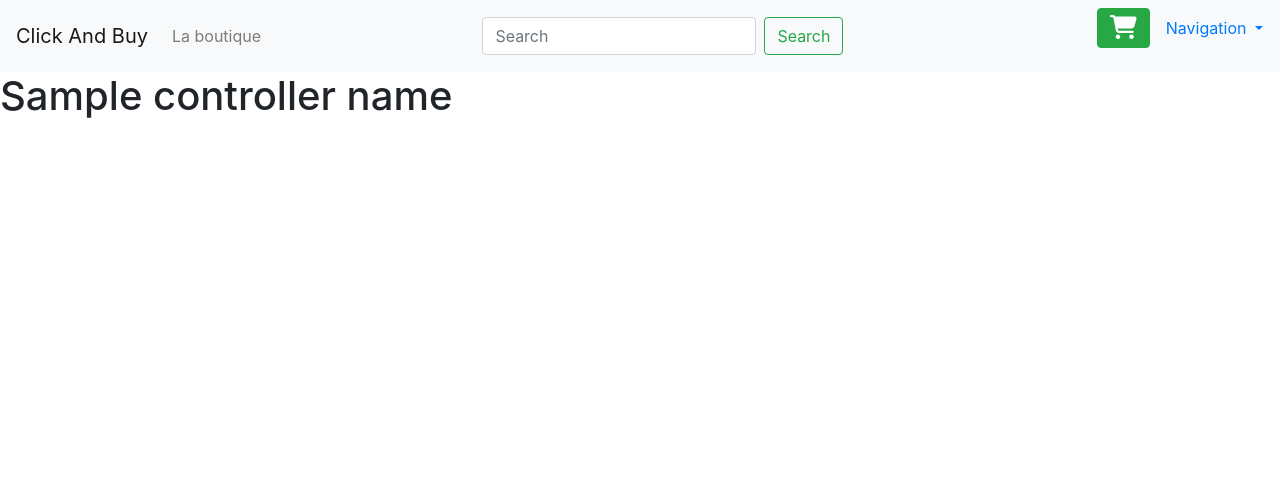
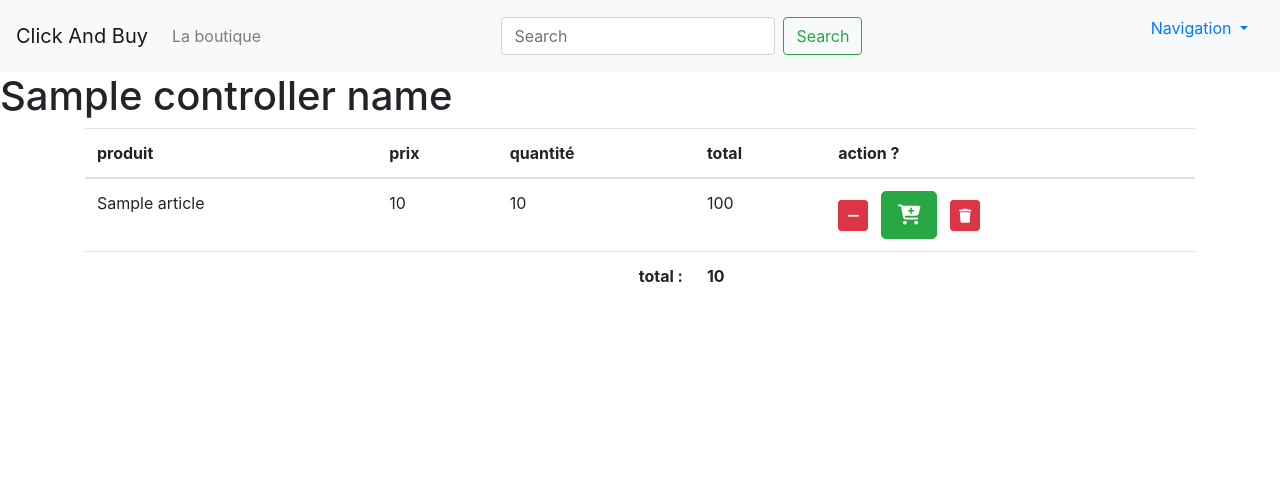
Before and after one commit to benaor/Ecommerce-symfony, a Symfony app: template templates/cart/cart.html.twig in a window 1280 px wide. Shown: the top 481 px of the page. Run offline with Twig, Linux system fonts and the light colour scheme; the template is opened without the code that fills it: most values are stand-ins (such as "Sample title", 1, 10 or a date in 2020); some libraries are stand-ins or nearby versions.

Commit message:
Add and remove articles in Cart

```diff
--- a/templates/base.html.twig
+++ b/templates/base.html.twig
@@ -1,29 +1,40 @@
 <!DOCTYPE html>
-<html>
+<html lang="fr">
+
 	<head>
-		<link rel="stylesheet" href="https://stackpath.bootstrapcdn.com/bootstrap/4.4.1/css/bootstrap.min.css" integrity="sha384-Vkoo8x4CGsO3+Hhxv8T/Q5PaXtkKtu6ug5TOeNV6gBiFeWPGFN9MuhOf23Q9Ifjh" crossorigin="anonymous">
-		<link rel="stylesheet" href="/css/style.css">
+
+		<meta charset="UTF-8">
+		<meta name="viewport" content="width=device-width, initial-scale=1, shrink-to-fit=no">
+		<meta name="description" content="">
+		<meta name="author" content="">
+
+		<title>
+			{% block title %}Bienvenue
+			{% endblock %}
+		</title>
+
+		{# Bootstrap CDN #}
+		<link
+		rel="stylesheet" href="https://stackpath.bootstrapcdn.com/bootstrap/4.4.1/css/bootstrap.min.css" integrity="sha384-Vkoo8x4CGsO3+Hhxv8T/Q5PaXtkKtu6ug5TOeNV6gBiFeWPGFN9MuhOf23Q9Ifjh" crossorigin="anonymous">
+
+		{# FontAwesome For custom logo and GoogleFont #}
 		<script src="https://kit.fontawesome.com/7c09c4a3ab.js" crossorigin="anonymous"></script>
 
-		<meta charset="UTF-8">
-		<title>
-			{% block title %}Welcome On Click And Buy !
-			{% endblock %}
-		</title>
-		{% block stylesheets %}{% endblock %}
+		{# Custom personnal CSS #}
+		<link rel="stylesheet" href="/css/style.css"> {% block stylesheets %}{% endblock %}
+
 	</head>
+
 		<body>
 			{% include "includes/navbar.html.twig" %}
 
-		<section class="page">
-
-			{% block body %}{% endblock %}
-			{% block javascripts %}{% endblock %}
+			<section class="page"> {% block body %}{% endblock %}{% block javascripts %}{% endblock %}
 
 				</section>
 
 				{% include "includes/footer.html.twig" %}
 
+				{# Bootstrap script #}
 				<script src="https://code.jquery.com/jquery-3.4.1.slim.min.js" integrity="sha384-J6qa4849blE2+poT4WnyKhv5vZF5SrPo0iEjwBvKU7imGFAV0wwj1yYfoRSJoZ+n" crossorigin="anonymous"></script>
 				<script src="https://cdn.jsdelivr.net/npm/popper.js@1.16.0/dist/umd/popper.min.js" integrity="sha384-Q6E9RHvbIyZFJoft+2mJbHaEWldlvI9IOYy5n3zV9zzTtmI3UksdQRVvoxMfooAo" crossorigin="anonymous"></script>
 				<script src="https://stackpath.bootstrapcdn.com/bootstrap/4.4.1/js/bootstrap.min.js" integrity="sha384-wfSDF2E50Y2D1uUdj0O3uMBJnjuUD4Ih7YwaYd1iqfktj0Uod8GCExl3Og8ifwB6" crossorigin="anonymous"></script>
--- a/templates/cart/cart.html.twig
+++ b/templates/cart/cart.html.twig
@@ -1,11 +1,67 @@
 {% extends 'base.html.twig' %}
-
-{% block title %}Hello CartController!{% endblock %}
-
+{% block title %}Hello CartController!
+{% endblock %}
 {% block body %}
 
-    <h1> {{ controller_name }} </h1>
+	<h1>
+		{{ controller_name }}
+	</h1>
+<div class="container">
+	{% if articlesInCart | length > 0 %}
+		<table class="table">
+			<thead>
+				<tr>
+					<th>produit</th>
+					<th>prix</th>
+					<th>quantité</th>
+					<th>total</th>
+					<th>action ?</th>
+				</tr>
+			</thead>
+			<tbody>
+				{% for articleInCart in articlesInCart %}
+				<tr>
+					<td>
+						{{ articleInCart.article.title }}
+					</td>
+					<td>
+						{{ articleInCart.article.price }}
+					</td>
+					<td>
+						{{ articleInCart.quantity }}
+					</td>
+					<td>
+						{{ articleInCart.article.price * articleInCart.quantity }}
+					</td>
+					<td>
+						<a href="{{ path('cart_remove', { 'id': articleInCart.article.id }) }}" class="btn btn-danger btn-sm" role="button">
+							<i class="fas fa-minus"></i>
+						</a>
 
+						<a href="{{ path('cart_add', {'id' : articleInCart.article.id }) }}" class="btn btn-success btn-lg mx-2">
+							<i class="fas fa-cart-plus"></i>
+						</a>
 
+						<a href="{{ path('cart_delete', { 'id': articleInCart.article.id }) }}" class="btn btn-danger btn-sm" role="button">
+							<i class="fas fa-trash"></i>
+						</a>
+					</td>
+				</tr>
+                {% endfor %}
+			</tbody>
+            <tfoot>
+                <tr>
+					<td class="text-right font-weight-bold" colspan="3">total :</td>
+					<td class="font-weight-bold">{{ total }}</td>
+					<td></td>
+				</tr>
+            </tfoot>
 
+		</table>
+	{% else %}
+		<p class="mx-auto text-center">
+			votre panier est vide
+		</p>
+	{% endif %}
+</div>
 {% endblock %}
--- a/templates/includes/navbar.html.twig
+++ b/templates/includes/navbar.html.twig
@@ -16,8 +16,7 @@
 			<button class="btn btn-outline-success my-2 my-sm-0" type="submit">Search</button>
 		</form>
 
-		<ul class="nav-item dropdown ml-auto row">
-			<a href="{{ path('cart') }}" class="btn btn-success" role="button"> <i class="fas fa-shopping-cart fa-xl"></i> </a>
+		<ul class="nav-item dropdown ml-auto">
 			<a class="nav-link dropdown-toggle" href="#" id="navbarDropdown" role="button" data-toggle="dropdown" aria-haspopup="true" aria-expanded="false">
 				Navigation
 			</a>
```
Also changed, not shown: src/Controller/CartController.php (+44 -5 lines), templates/shop/shop.html.twig (+7 -6 lines). Lines whose indentation alone changed are shown as unchanged.
